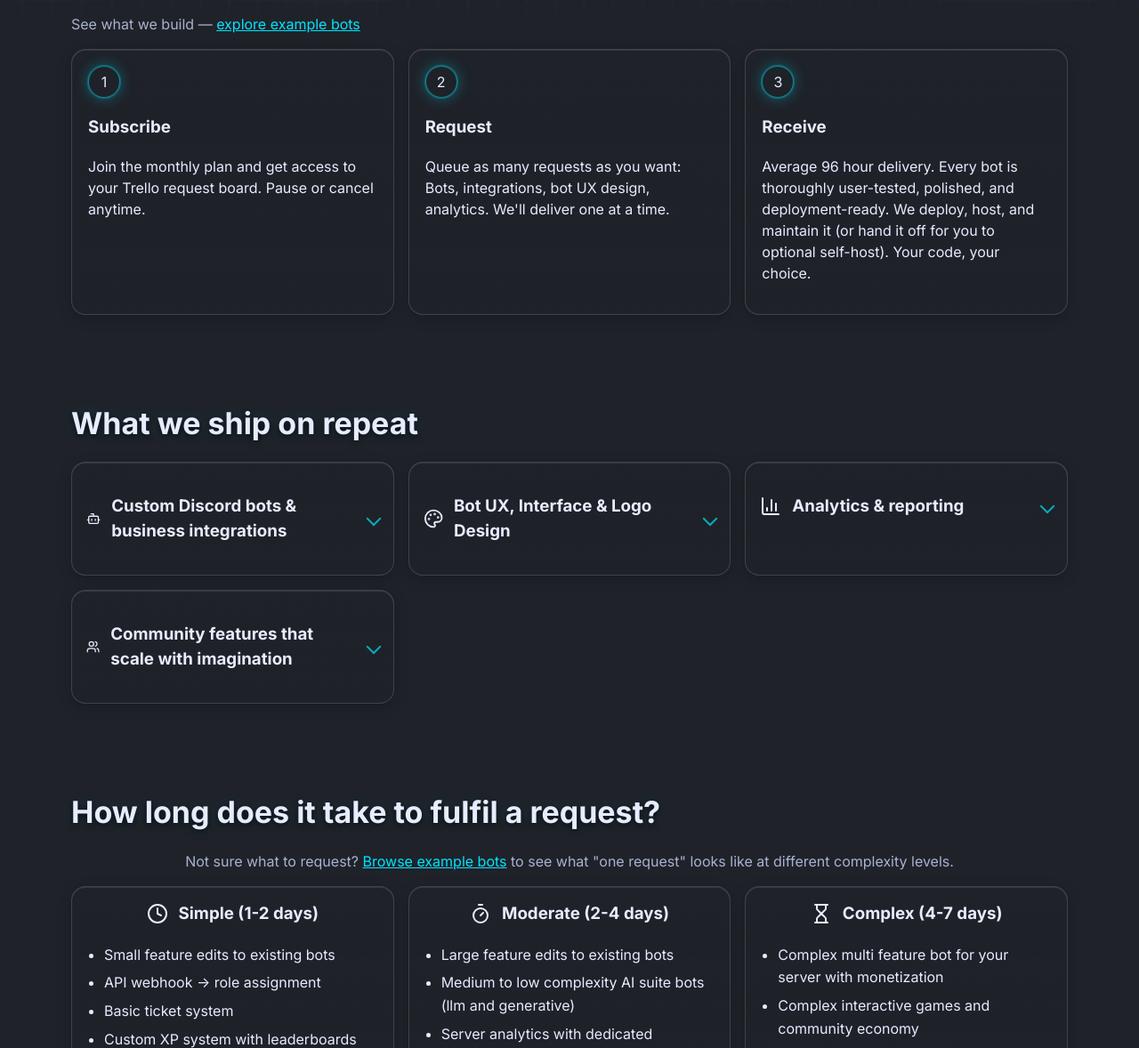
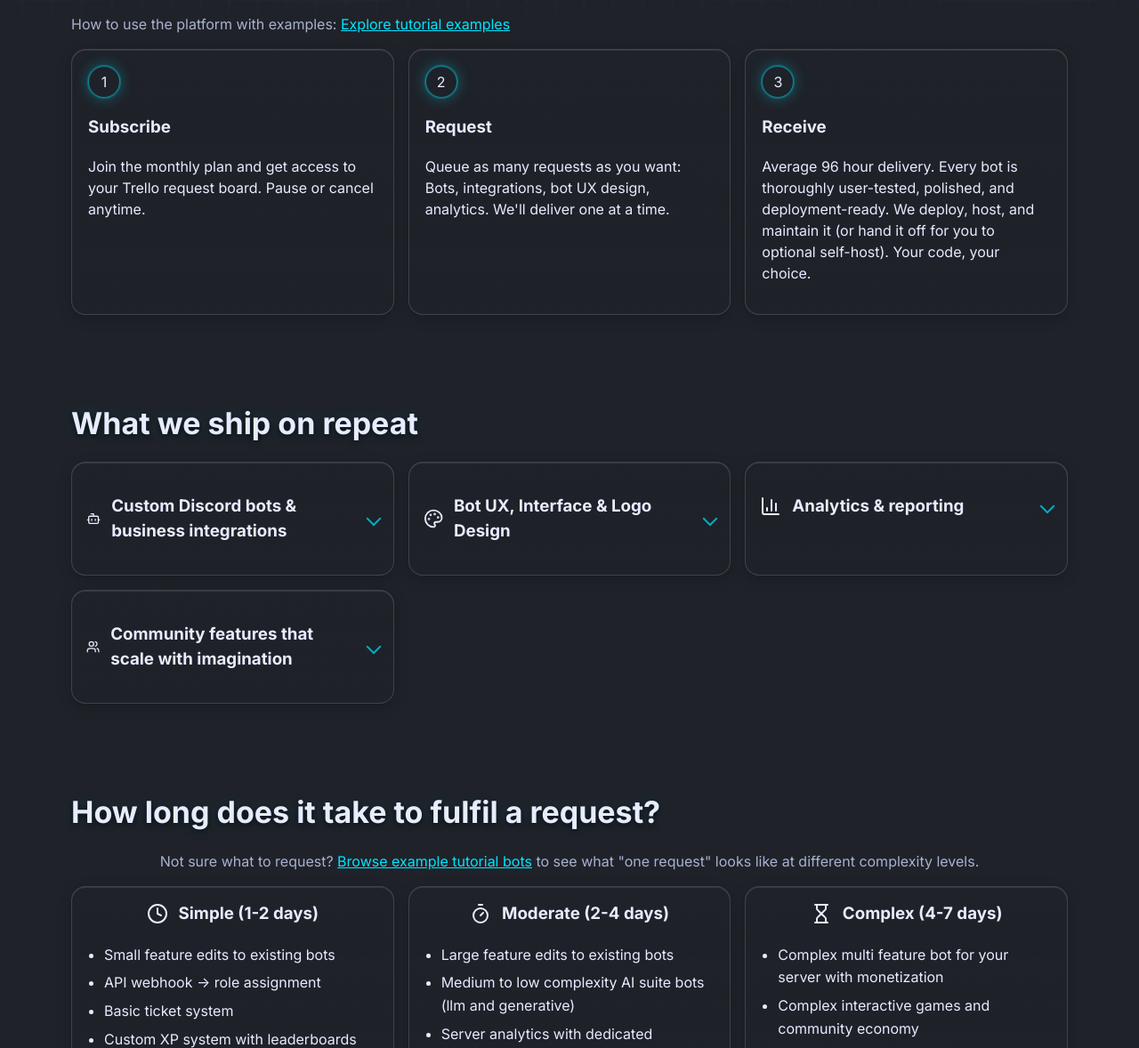
Before and after one commit to FreddyMertens/DIscordGeniusLandingPage, a website: page index.html in a window 1280 px wide. Shown: the part 696-1874 px from the top of the page at 89% size. Drawn offline with nearby package versions, Linux system fonts and the light colour scheme; no server answers.

Commit message:
changed wording of linking to tutorials

```diff
--- a/index.html
+++ b/index.html
@@ -156,7 +156,7 @@
     <section id="how" class="section how">
       <div class="container">
         <h2 class="section__title">How it works</h2>
-        <p class="muted" style="margin-bottom: 16px;">See what we build — <a href="/examples/" style="color: var(--dj-neon); text-decoration: underline;">explore example bots</a></p>
+        <p class="muted" style="margin-bottom: 16px;">How to use the platform with examples: <a href="/examples/" style="color: var(--dj-neon); text-decoration: underline;">Explore tutorial examples</a></p>
         <div class="steps">
           <div class="step">
             <div class="step__icon">1</div>
@@ -262,7 +262,7 @@
     <section id="examples" class="section">
       <div class="container">
         <h2 class="section__title">How long does it take to fulfil a request?</h2>
-        <p class="muted" style="text-align: center; margin-bottom: 16px;">Not sure what to request? <a href="/examples/" style="color: var(--dj-neon); text-decoration: underline;">Browse example bots</a> to see what "one request" looks like at different complexity levels.</p>
+        <p class="muted" style="text-align: center; margin-bottom: 16px;">Not sure what to request? <a href="/examples/" style="color: var(--dj-neon); text-decoration: underline;">Browse example tutorial bots</a> to see what "one request" looks like at different complexity levels.</p>
         <div class="services__grid">
           <article class="card card--center">
             <div class="card__head"><i data-lucide="clock" aria-hidden="true"></i>
```
